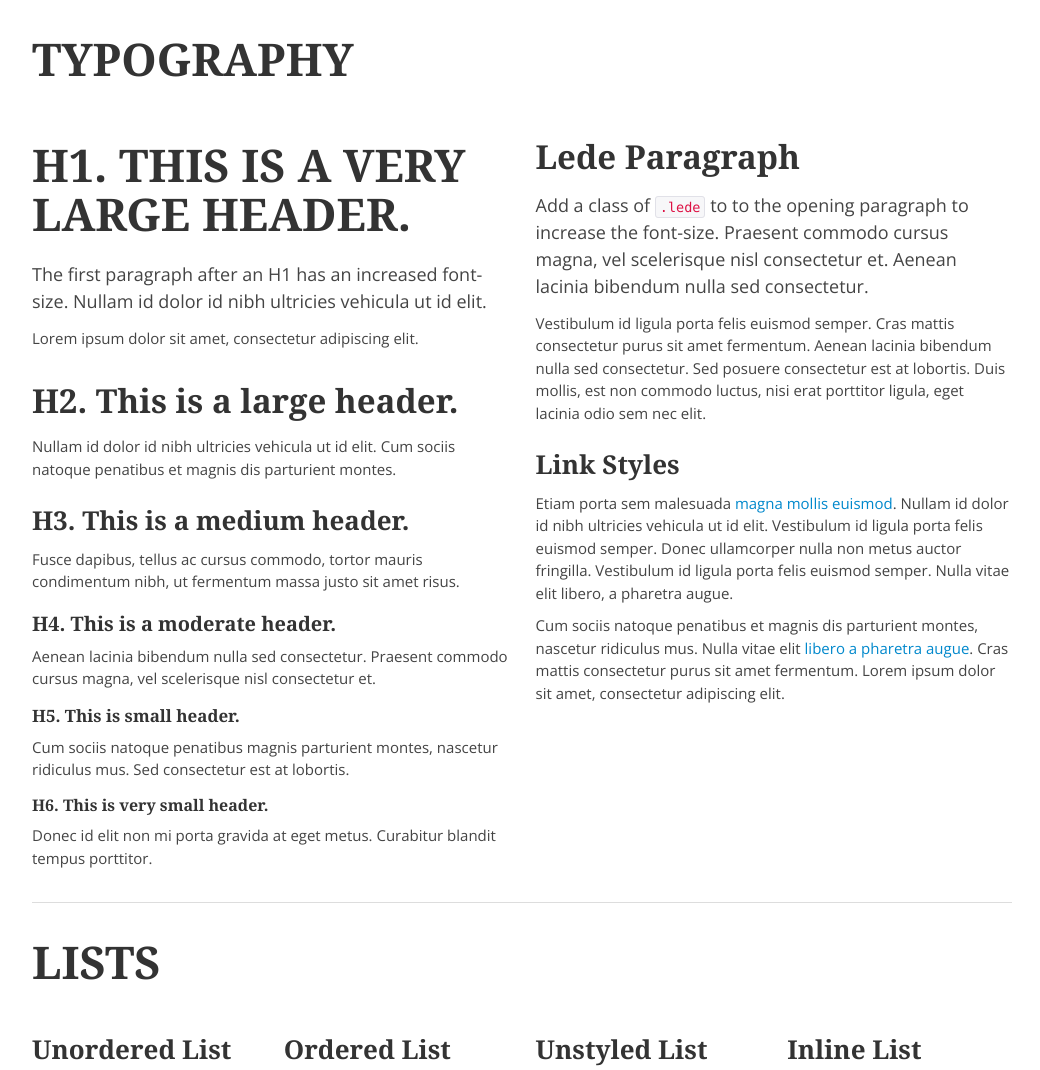
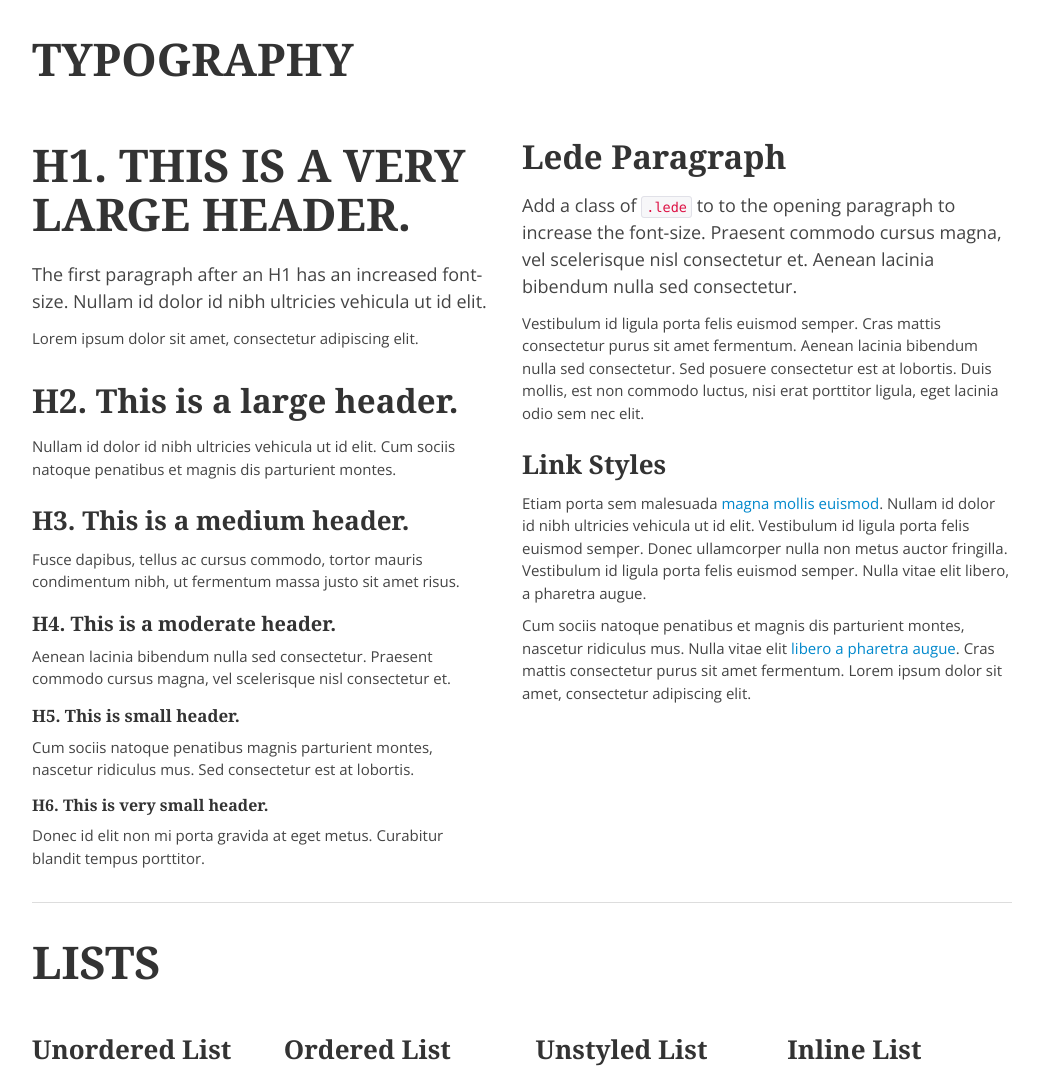
Before and after one commit to bewoldt/_starter_files, a PHP site: page / in a window 1280 px wide. Shown: the top 1070 px of the page, without its empty margins (118-1158 px from the left). Run offline with PHP 8.4, Linux system fonts and the light colour scheme; some libraries are stand-ins or nearby versions.

Commit message:
updating head tag

```diff
--- a/index.php
+++ b/index.php
@@ -2,19 +2,19 @@
 <?php include 'inc/meta.php'; ?>
 <title>Home | Marketing &amp; Design.</title>
 <link href='http://fonts.googleapis.com/css?family=Open+Sans:400italic,400,700' rel='stylesheet' type='text/css'>
-<!--[if lt IE 9]><script src="js/vendor/html5shiv.js"></script><![endif]-->
+<!--[if lt IE 9]>
+    <script src="js/vendor/html5shiv.js"></script>
+    <script src="js/vendor/respond.min.js"></script>
+<![endif]-->
 <link rel="stylesheet" href="css/master.css">
-<!-- media querie support for ie8 and below. https://github.com/scottjehl/Respond -->
-<!--[if lt IE 9]><script src="js/vendor/respond.min.js"></script><![endif]-->
-
 </head>
 
 <body>
     <div class="container">
         <section>
             <h1>Typography</h1>
-            <div class="row-fluid">
-                <div class="span6">
+            <div class="colgroup">
+                <div class="col-1-2">
                     <h1>H1. This is a very large header.</h1>
                     <p>The first paragraph after an H1 has an increased font-size. Nullam id dolor id nibh ultricies vehicula ut id elit.</p>
                     <p>Lorem ipsum dolor sit amet, consectetur adipiscing elit.</p>
@@ -29,7 +29,7 @@
                     <h6>H6. This is very small header.</h6>
                     <p>Donec id elit non mi porta gravida at eget metus. Curabitur blandit tempus porttitor.</p>
                 </div>
-                <div class="span6">
+                <div class="col-1-2">
                     <h2>Lede Paragraph</h2>
                     <p class="lede">Add a class of <code>.lede</code> to to the opening paragraph to increase the font-size. Praesent commodo cursus magna, vel scelerisque nisl consectetur et. Aenean lacinia bibendum nulla sed consectetur.</p>
                     <p>Vestibulum id ligula porta felis euismod semper. Cras mattis consectetur purus sit amet fermentum. Aenean lacinia bibendum nulla sed consectetur. Sed posuere consectetur est at lobortis. Duis mollis, est non commodo luctus, nisi erat porttitor ligula, eget lacinia odio sem nec elit.</p>
--- a/scss/imports/_grid-simple.scss
+++ b/scss/imports/_grid-simple.scss
@@ -1,11 +1,13 @@
 
 $pad: 30px;
 
-.colgroup:after {
+.colgroup:before, .colgroup:after {
     content: "";
     display: table;
     clear: both;
 }
+
+@media only screen and (min-width: $break-small) {
 	[class*='col-'] {
 	    float: left;
 	    padding-right: $pad;
@@ -15,8 +17,8 @@ $pad: 30px;
 	}
 	.col-1-8 {width: 12.5%;}
 	.col-3-8 {width: 37.5%;}
-
 	.col-1-4 {width: 25%;}
 	.col-1-3 {width: 33.33%;}
 	.col-1-2 {width: 50%;}
 	.col-2-3 {width: 66.66%;}
+}
--- a/scss/layout/_division-bar.scss
+++ /dev/null
@@ -1,345 +0,0 @@
-$break-small: 600px;
-$break-medium: 768px;
-$break-large: 980px;
-
-body {margin: 0;}
-button,input {
-    font-family: inherit;
-    font-size: 100%;
-    line-height: normal;
-    margin: 0;
-}
-.division-topbar input[type="submit"] {
-    -webkit-appearance: button; /* 2 */
-    cursor: pointer; /* 3 */
-}
-.division-topbar input[type="search"] {
-    -webkit-appearance: textfield; /* 1 */
-    -moz-box-sizing: border-box;
-    -webkit-box-sizing: border-box; /* 2 */
-    box-sizing: border-box;
-}
-
-.division-topbar *,
-.division-topbar *:before,
-.division-topbar *:after {
-    -webkit-box-sizing: border-box;
-       -moz-box-sizing: border-box;
-            box-sizing: border-box;
-}
-
-.division-topbar img {vertical-align: middle;height: auto;max-width: 100%;}
-
-.division-topbar a {text-decoration: none;}
-.clearfix:before,
-.clearfix:after { content: " ";display: table;}
-.clearfix:after { clear: both;}
-.clearfix { *zoom: 1;}
-
-
-/* ==================================================== */
-.wrapper {
-    margin: 0 auto;
-    max-width: $break-large;
-    position: relative;
-}
-.division-topbar {
-    background: #222; /* Old browsers */
-    font-family: Arial, Helvetica, sans-serif;
-    line-height: 1.5;
-    position: relative;
-    z-index: 1000;
-}
-.uiowa, .directory-toggle {
-    line-height: 40px;
-}
-.uiowa {
-    display: block;
-    float: left;
-    margin-left: 10px;
-    opacity: .7;
-    &:hover {
-        opacity: 1;
-    }
-    @media screen and (min-width: $break-large) {
-        margin-left: 0;
-    }
-}
-/* Toggles
-========================================================================== */
-.directory-toggle, .search-toggle {
-    border-left: 1px solid #000;
-    -webkit-box-shadow: -1px 0 0 rgba(255,255,255,.1);
-       -moz-box-shadow: -1px 0 0 rgba(255,255,255,.1);
-            box-shadow: -1px 0 0 rgba(255,255,255,.1);
-    display: block;
-    float: right;
-    height: 40px;
-    width: 40px;
-    text-decoration: none;
-}
-/* ===== Hover ===== */
-.directory-toggle:hover, .search-toggle:hover {
-    background-color: #111;
-    -webkit-box-shadow: inset 0 3px 5px rgba(0, 0, 0, 0.5), -1px 0 0 rgba(255,255,255,.1);
-       -moz-box-shadow: inset 0 3px 5px rgba(0, 0, 0, 0.5), -1px 0 0 rgba(255,255,255,.1);
-            box-shadow: inset 0 3px 5px rgba(0, 0, 0, 0.5), -1px 0 0 rgba(255,255,255,.1);
-    @media screen and (min-width: $break-small) {
-        background: inherit;
-        -webkit-box-shadow: none;
-        -moz-box-shadow: none;
-        box-shadow: none;
-    }
-}
-
-.directory-toggle {
-    @media screen and (min-width: $break-small) {
-        border-left: none;
-        -webkit-box-shadow: none;
-           -moz-box-shadow: none;
-                box-shadow: none;
-        width: 253px;
-    }
-}
-.search-toggle {
-    background: url(../images/division-bar/magnifier-18.png) no-repeat 10px 10px;
-    padding: 10px;
-    text-indent: -999em;
-    @media screen and (min-width: $break-small) {
-        display: none;
-    }
-}
-.directory-toggle:after { /* creates the arrow */
-    content: '';
-    border-style: solid;
-    border-width: 8px 6px 0 6px;
-    border-color: #666 transparent transparent transparent;
-    display: inline-block;
-    height: 0px;
-    position: relative;
-    left: 14px;
-    text-decoration: none;
-    width: 0px;
-    @media screen and (min-width: $break-small) {
-        left: 4px;
-    }
-}
-.directory-toggle.active:after { /* flips the arrow upside down when clicked */
-    border-width: 0 5px 6px 5px;
-    border-color: transparent transparent #777 transparent;
-}
-.directory-toggle img { /* hide logo for mobile versions */
-    display: none;
-    @media screen and (min-width: $break-small) {
-        display: inline-block;
-    }
-}
-
-/* Search
-========================================================================== */
-.division-search {
-    border-top: 1px solid #000;
-    -webkit-box-shadow: inset 0 1px 0 rgba(255,255,255,.1);
-       -moz-box-shadow: inset 0 1px 0 rgba(255,255,255,.1);
-            box-shadow: inset 0 1px 0 rgba(255,255,255,.1);
-    display: none;
-    position: relative;
-    @media screen and (min-width: $break-small) {
-        border: none;
-        -webkit-box-shadow: none;
-           -moz-box-shadow: none;
-                box-shadow: none;
-        display: block !important;
-        position: absolute;
-        right: 264px;
-        bottom: 7px;
-    }
-}
-.division-search label { /* visually hides the label */
-    border: 0; clip: rect(0 0 0 0); height: 1px; margin: -1px; overflow: hidden; padding: 0; position: absolute; width: 1px;
-}
-.division-search form {
-    margin: 0;
-    padding: 10px;
-    position: relative;
-    @media screen and (min-width: $break-small) {
-        padding: 0;
-    }
-}
-.division-search-input {
-    -webkit-appearance: textfield;
-    background: #333;
-    border: 1px solid #000;
-    color: #bbb;
-    display: inline-block;
-    font-size: 13px;
-    font-family: arial, verdana, sans-serif;
-    line-height: normal;
-    padding: 8px 4px 8px 5px;
-    position: relative;
-    vertical-align: middle;
-    -webkit-border-radius: 15px;
-       -moz-border-radius: 15px;
-            border-radius: 15px;
-    width: 100%;
-    -webkit-transition: width 0.2s ease, background-color 0.2s ease;
-       -moz-transition: width 0.2s ease, background-color 0.2s ease;
-            transition: width 0.2s ease, background-color 0.2s ease;
-    @media screen and (min-width: $break-small) {
-        padding: 5px 0 4px 5px;
-        width: 120px;
-    }
-}
-/* Focus */
-.division-search-input:focus {
-    outline: none;
-    color: #222;
-    text-shadow: none;
-    background-color: #fff !important;
-    @media screen and (min-width: $break-small) {
-        width: 180px;
-    }
-}
-[placeholder]:focus::-webkit-input-placeholder {
-    transition: opacity 0.5s 0.5s ease;
-    opacity: 0;
-}
-.division-search-btn {
-    background: url(../images/division-bar/magnifier-18.png) 0 0 no-repeat;
-    border: none;
-    height: 18px;
-    position: absolute;
-    top: 17px;
-    right: 19px;
-    text-indent: -999em;
-    width: 18px;
-    @media screen and (min-width: $break-small) {
-        top: 4px;
-        right: 9px;
-    }
-}
-.division-search-btn {
-    border: 0; clip: rect(0 0 0 0); height: 1px; margin: -1px; overflow: hidden; padding: 0; position: absolute; width: 1px;
-}
-
-/* Division Directory
-========================================================================== */
-.division-directory {
-    color: #ddd;
-    display: none;
-}
-.dosl, .adr {
-    float: left;
-    font-size: 11px;
-    margin: 0;
-    padding: 10px;
-    width: 50%;
-    @media screen and (min-width: $break-medium) {
-        float: none;
-        width: auto;
-        padding-left: 0;
-    }
-}
-.adr a {
-    color: #ddd;
-    text-decoration: underline;
-}
-.division-menu {
-    border-top: 1px solid #444;
-    @media screen and (min-width: $break-medium) {
-        border: none;
-    }
-}
-.division-menu, .division-menu ul {
-    list-style: none;
-    margin: 0;
-    padding: 0;
-}
-.division-menu ul {
-    background: #333;
-    @media screen and (min-width: $break-medium) {
-        background: inherit;
-        display: block !important;
-    }
-}
-.division-menu a {
-    border-bottom: 1px solid #444;
-    color: #e5e5e5;
-    display: block;
-    font-size: 16px;
-    padding: 10px;
-    position: relative;
-    &:hover {
-        color: #fff;
-    }
-    @media screen and (min-width: $break-medium) {
-        border-bottom: none;
-        border-left: 1px solid #555;
-        font-size: 11px;
-        padding: 2px 0 2px 10px;
-        -webkit-transition: border-color .1s linear;
-        -moz-transition: border-color .1s linear;
-        transition: border-color .1s linear;
-        &:hover {
-            border-left-color: #ffce39;
-        }
-    }
-}
-
-/* Second level navigation =============== */
-.has-subnav > ul {
-    display: none; /* hide second level for mobile versions */
-}
-.has-subnav ul a {
-    font-size: 14px;
-    padding-left: 20px;
-    @media screen and (min-width: $break-medium) {
-        font-size: 11px;
-        padding-left: 10px;
-    }
-}
-.has-subnav > a:after { /* if subnav, add a plus sign */
-    content: '+';
-    display: block;
-    font-size: 22px;
-    padding: 5px 10px;
-    position: absolute;
-    top: 0;
-    right: 0;
-}
-.has-subnav > a.active:after {
-    content: "-";
-}
-
-
-/*
-========================================================================== */
-@media only screen and (min-width: $break-medium) {
-    .dosl-wrapper, .division-menu {
-        float: left;
-        padding: 10px 0;
-        width: 25%;
-    }
-    .division-menu {
-        width: 75%;
-    }
-    .division-menu > li {
-        float: left;
-        padding-left: 2.75%;
-        width: 33%;
-    }
-    .has-subnav > ul {
-        display: block;
-    }
-    .division-menu > li > a {
-        border-left: none;
-        color: #ffce39;
-        letter-spacing: 1px;
-        margin: 0 0 8px;
-        padding-left: 0;
-        text-transform: uppercase;
-    }
-    .has-subnav > a:after { /* hide plus sign */
-        display: none;
-    }
-}
--- a/scss/master.scss
+++ b/scss/master.scss
@@ -6,18 +6,20 @@
 @import "imports/_typography.scss";
 @import "imports/_global.scss";
 
-/* Imports
+
+/* Elements
 -------------------------------------------*/
 @import "imports/_buttons.scss";
 @import "imports/_forms.scss";
-@import "imports/_grid.scss";
+@import "imports/_grid-bootstrap.scss";
 @import "imports/_grid-simple.scss";
-@import "imports/_print.scss";
 @import "imports/_tables.scss";
+
 
 /* Vendor
 -------------------------------------------*/
 @import "vendor/_flexslider.scss";
+
 
 /* Layout
 -------------------------------------------*/
@@ -25,7 +27,12 @@
 @import "layout/_home.scss";
 @import "layout/_nav.scss";
 
-/*-------------------------------------------
-   	Site specific styles
+
+/* Site specific styles
 -------------------------------------------*/
 @import "layout/_site.scss";
+
+
+/* Print
+-------------------------------------------*/
+@import "imports/_print.scss";
```
Also changed, not shown: inc/division-bar.php (deleted, +0 -65 lines), scss/layout/_site.scss (+0 -9 lines), styleguide.php (+4 -3 lines), css/master.css, scss/imports/_grid-bootstrap.scss (renamed from scss/imports/_grid.scss), scss/layout/_footer.scss (added). Lines whose indentation alone changed are shown as unchanged.
